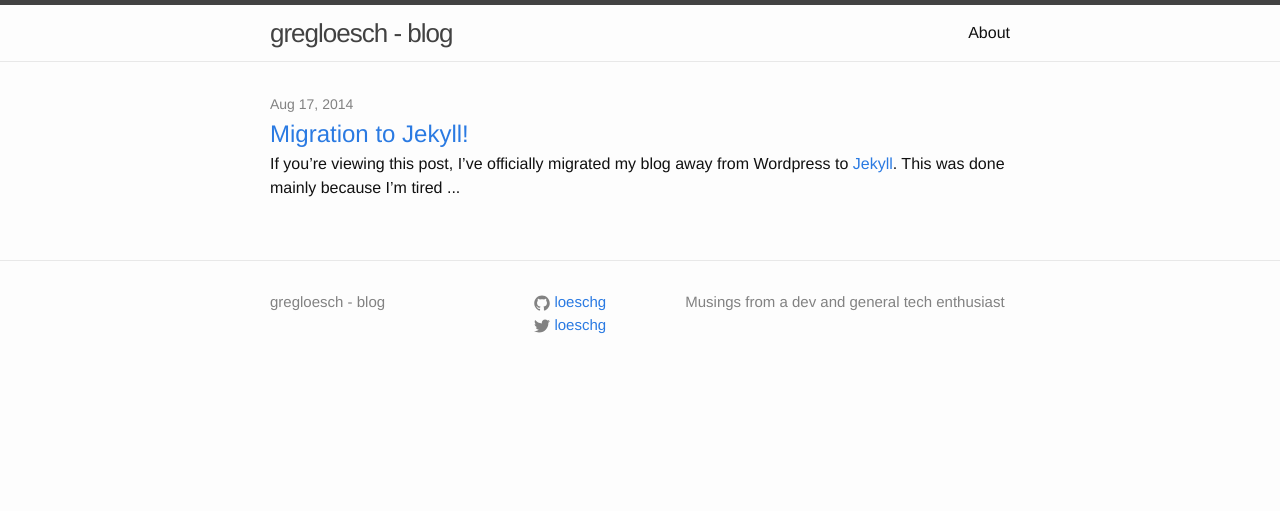
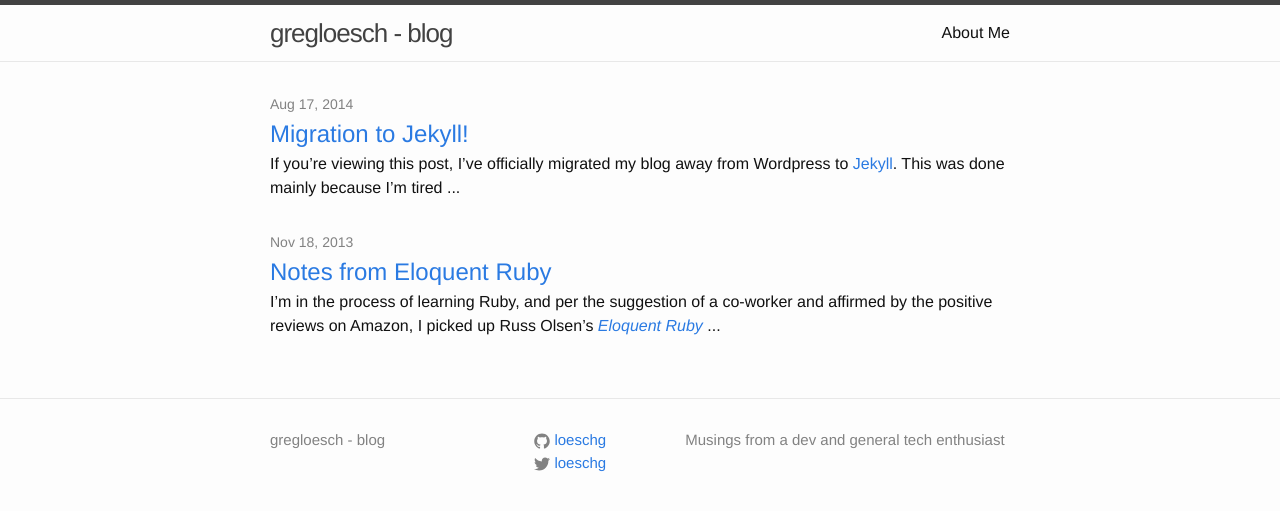
Before and after one commit to loeschg/loeschg.github.io, a Jekyll site: the page built from index.html, in a window 1280 px wide. Shown: the top 511 px of the page. Built offline with Jekyll 4.4.1, drawn with Linux system fonts in a browser that asks for light colours.

Commit message:
Add eloquent ruby post and update about title [post, wp, about]

```diff
--- /dev/null
+++ b/_posts/2013-11-17-notes-from-eloquent-ruby.markdown
@@ -0,0 +1,36 @@
+---
+layout: post
+title: Notes from Eloquent Ruby
+date: '2013-11-17 23:31:31 -0500'
+categories: ruby
+
+---
+I'm in the process of learning Ruby, and per the suggestion of a co-worker and affirmed by the positive reviews on Amazon, I picked up Russ Olsen's <a href="http://www.amazon.com/gp/product/0321584104/ref=as_li_ss_tl?ie=UTF8&amp;camp=1789&amp;creative=390957&amp;creativeASIN=0321584104&amp;linkCode=as2&amp;tag=grlomatitranm-20">*Eloquent Ruby*</a>
+<!--more-->
+(referral link). Really enjoying it so far.
+
+Even having been through a couple online Ruby introductory exercises (<a href="http://tryruby.org/">Code School's try ruby</a> and <a href="http://www.codecademy.com/tracks/ruby">Codeacademy</a>), I'm learning quite a bit in the early chapters. The "most Ruby developers do things this way..." sort of lessons are extremely valuable. It builds confidence if nothing else :).
+
+I'm posting my notes and such over on github should you be interested. <a href="https://github.com/loeschg/notes/tree/master/ruby/eloquent-ruby">github.com/loeschg</a>
+
+<!--
+status: publish
+published: true
+author:
+  display_name: Greg Loesch
+  login: greg
+  email: loesch.greg@gmail.com
+  url: http://gregloesch.com
+author_login: greg
+author_email: loesch.greg@gmail.com
+author_url: http://gregloesch.com
+wordpress_id: 997
+wordpress_url: http://gregloesch.com/?p=997
+date_gmt: '2013-11-18 04:31:31 -0500'
+tags:
+- ruby
+- eloquent ruby
+- notes
+- github
+- russ olsen
+-->
```
Also changed, not shown: about.md (+1 -2 lines).
